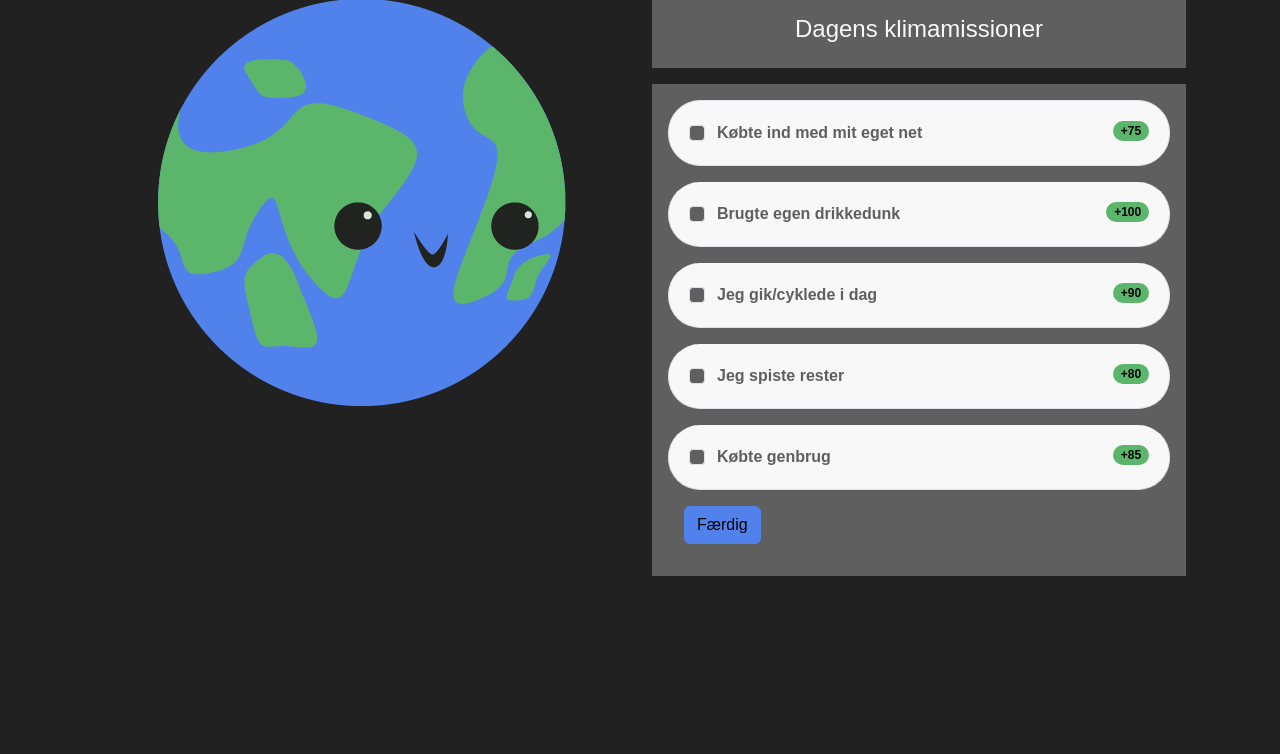
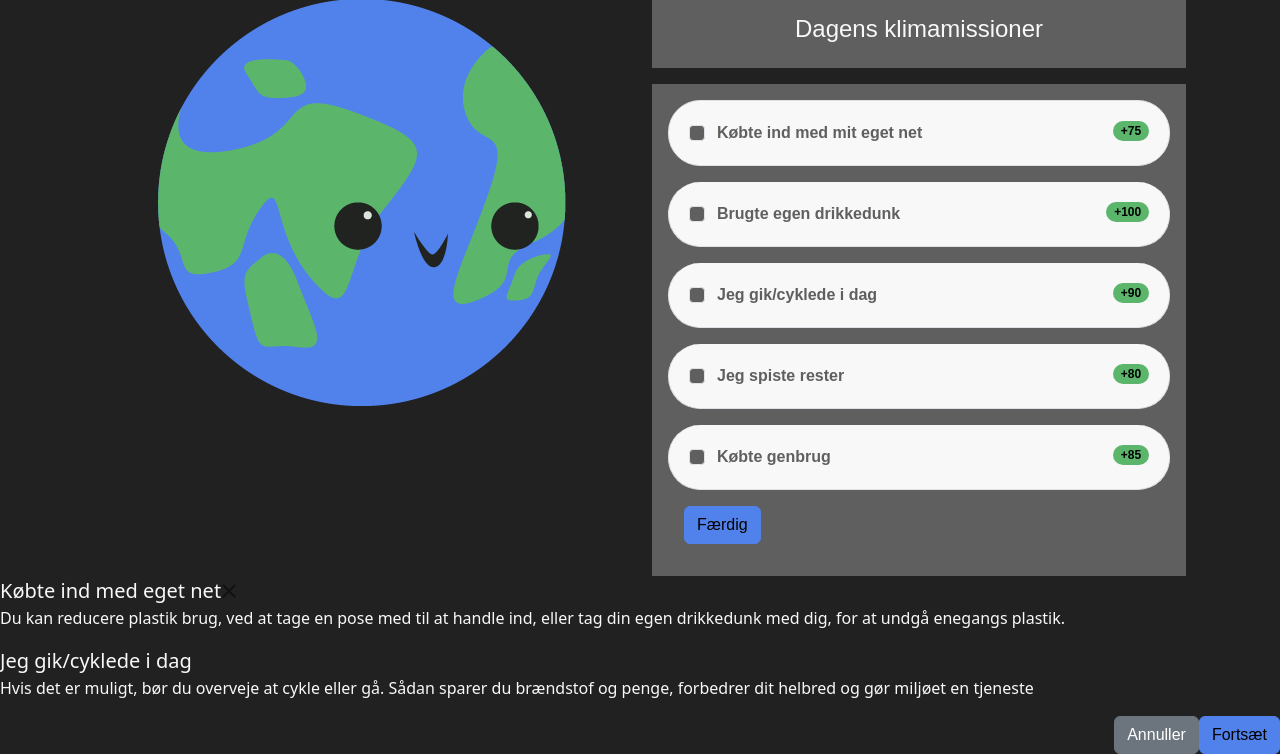
Before and after one commit to 11Hvid18/eksamen-3-sem2024, a PHP site: page /tjekliste.html in a window 1280 px wide. Shown: the part 552-1306 px from the top of the page. Before the commit the page ends 1128 px from the top, so only its background shows below. Run offline with PHP 8.4, Linux system fonts and the light colour scheme; style sheets or scripts are compiled from the project's sources; some libraries are stand-ins or nearby versions; some web fonts are replaced.

Commit message:
Små detaljer

```diff
--- a/css/styles.scss
+++ b/css/styles.scss
@@ -86,7 +86,6 @@ $small-screen: 700px;
 .navbar {
 	.btn-outline-graa {
 		margin: 0;
-		padding: 0;
 	}
 }
 
--- a/tjekliste.html
+++ b/tjekliste.html
@@ -243,6 +243,30 @@
 </div>
 
 
+
+
+
+
+<div class="modal-header">
+    <h1 class="modal-title fs-5 text-hvid" id="exampleModalnet">Købte ind med eget net</h1>
+    <button type="button" class="btn-close" data-bs-dismiss="modal" aria-label="Close"></button>
+</div>
+<div class="modal-body text-hvid">
+    <p>Du kan reducere plastik brug, ved at tage en pose med til at handle ind,
+        eller tag din egen drikkedunk med dig, for at undgå enegangs plastik.</p>
+</div>
+<div class="modal-header">
+    <h1 class="modal-title fs-5 text-hvid" id="exampleModalgik">Jeg gik/cyklede i dag </h1>
+</div>
+<div class="modal-body text-hvid">
+    <p>Hvis det er muligt, bør du overveje at cykle eller gå. Sådan sparer du brændstof og penge,
+        forbedrer dit helbred og gør miljøet en tjeneste</p>
+</div>
+<div class="modal-footer">
+    <button type="button" class="btn btn-secondary" data-bs-dismiss="modal">Annuller</button>
+    <a type="button" class="btn btn-blaa" href="underside.html">Fortsæt</a>
+</div>
+
 <script src="node_modules/bootstrap/dist/js/bootstrap.bundle.min.js"></script>
 <script>
 
```
Also changed, not shown: checkliste.html (+9 -3 lines).
